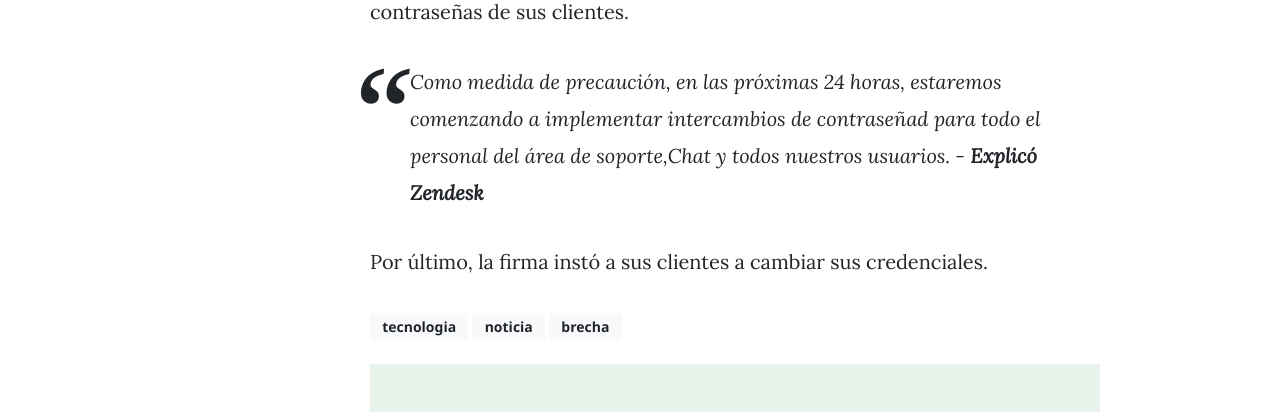
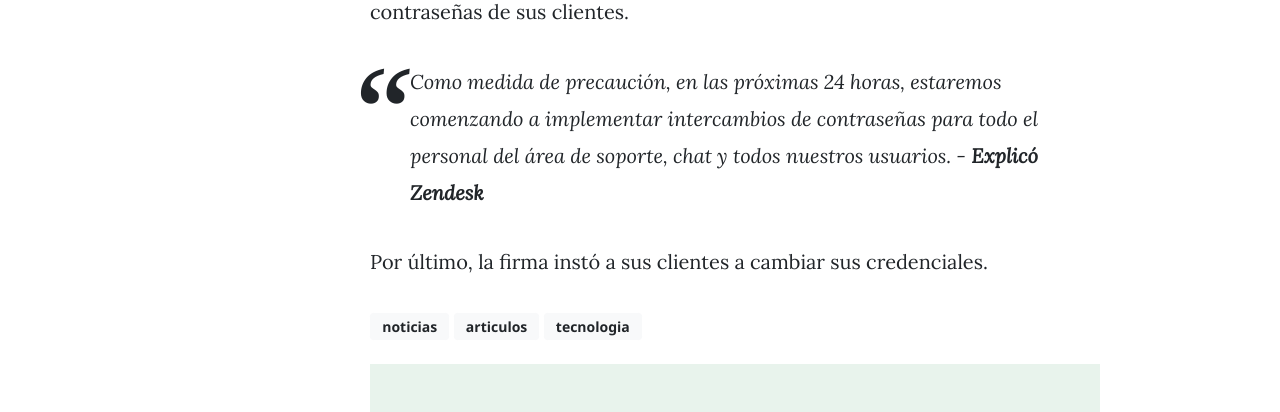
Before and after one commit to cryptogami/blog, a Jekyll site: the page built from _posts/2019-10-05-Brecha-en-Zendesk.md, in a window 1280 px wide and 900 px high, scrolled down 845 px. Shown: the part 191-603 px from the top of the window. Built offline with Jekyll 4.4.1, drawn with Linux system fonts in a browser that asks for light colours; nearby versions of some CDN libraries; comment, search, counter and statistics services are not loaded.

Commit message:
Update 2019-10-05-Brecha-en-Zendesk.md

```diff
--- a/_posts/2019-10-05-Brecha-en-Zendesk.md
+++ b/_posts/2019-10-05-Brecha-en-Zendesk.md
@@ -4,7 +4,7 @@ title:  "Brecha de seguridad en Zendesk, más de 10.000 cuentas afectadas"
 author: cryptogami
 categories: [ Noticias]
 image: assets/images/noticia-zendesk-portada.jpg
-tags: [ Tecnologia,noticia,brecha ]
+tags: [ Noticias, Articulos, Tecnologia]
 ---
 La compañía de software de servicio al cliente, Zendesk, ha descubierto una brecha de seguridad que se remonta al año 2016 y ha afectado a miles de sus clientes.
 La empresa identificó el incidente la semana pasada y descubrieron que al menos 10.000 cuentas de *Zendesk Support* se vieron afectadas por un acceso no autorizado. Cabe resaltar que la empresa tiene clientes de alto perfil que pudieron verse afectados, tales como: Uber,
@@ -12,6 +12,6 @@ OpenTable y Airbnb.
 
 Investigadores han reportado que se vieron afectadas las direcciones de correo, nombres, números de teléfono del personal de atención al cliente y las contraseñas de sus clientes.
 
-> Como medida de precaución, en las próximas 24 horas, estaremos comenzando a implementar intercambios de contraseñad para todo el personal del área de soporte,Chat y todos nuestros usuarios. - **Explicó Zendesk**
+> Como medida de precaución, en las próximas 24 horas, estaremos comenzando a implementar intercambios de contraseñas para todo el personal del área de soporte, chat y todos nuestros usuarios. - **Explicó Zendesk**
 
 Por último, la firma instó a sus clientes a cambiar sus credenciales.
```
